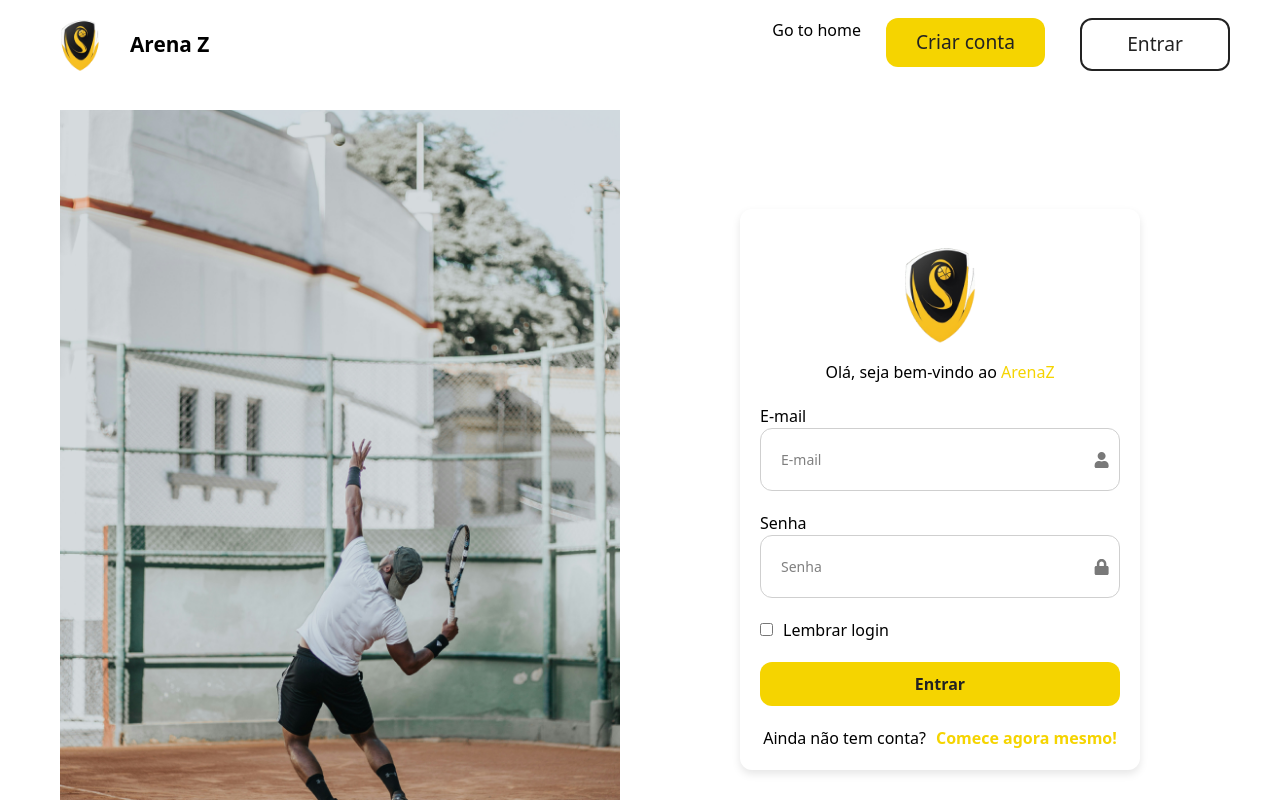
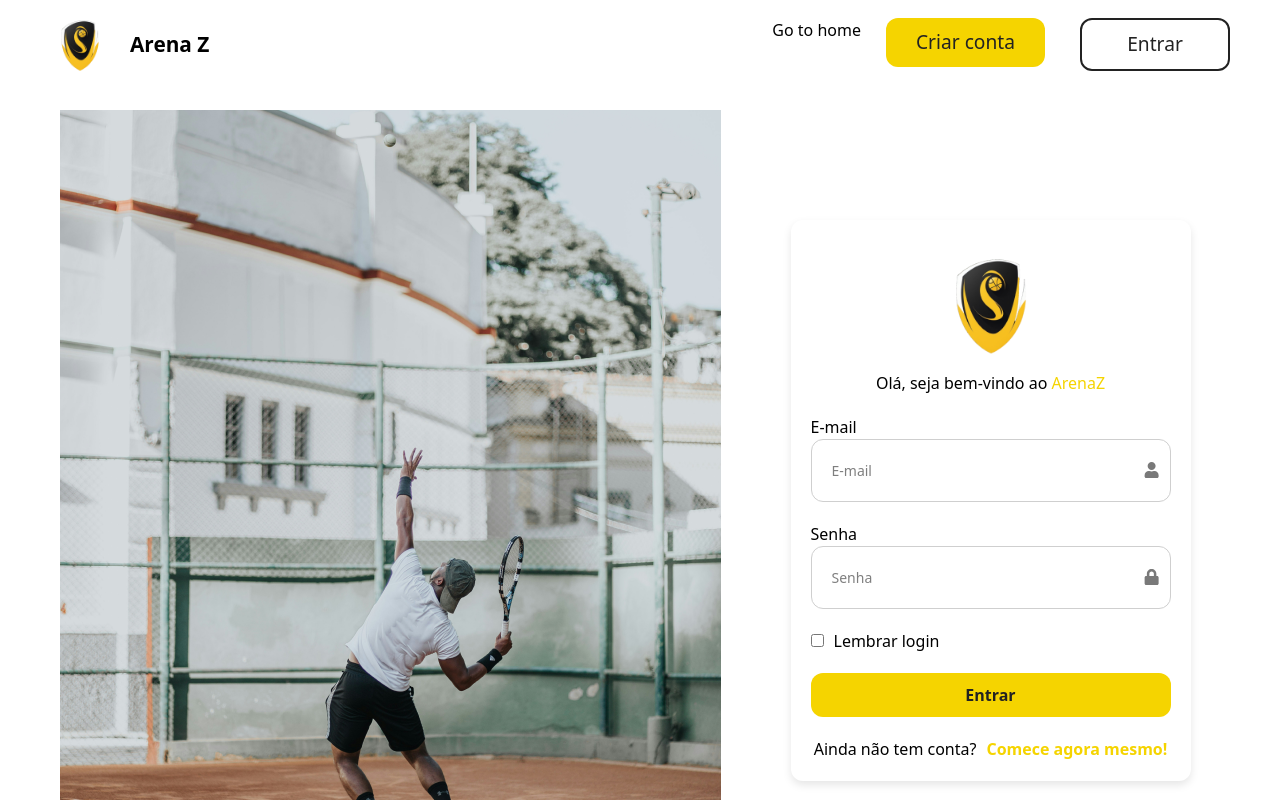
Before and after one commit to silva-luiz/arenaz-v2, a Next.js app in the folder arena_z/: page /login in a window 1280 px wide. Shown: the top 800 px of the page. Built offline with nearby package versions, Linux system fonts and the light colour scheme.

Commit message:
WIP: fix images

```diff
--- a/arena_z/src/app/globals.scss
+++ b/arena_z/src/app/globals.scss
@@ -1,5 +1,5 @@
 @import 'tailwindcss';
-@import url('https://fonts.googleapis.com/css2?family=Roboto:wght@400;700&display=swap');
+// @import url('https://fonts.googleapis.com/css2?family=Roboto:wght@400;700&display=swap');
 
 /* Colors */
 
--- a/arena_z/src/app/layout.tsx
+++ b/arena_z/src/app/layout.tsx
@@ -3,6 +3,14 @@ import './globals.scss';
 import SiteFaq from 'components/Landing/SiteFaq';
 import SiteFooter from 'components/SiteFooter';
 import Head from 'next/head';
+import { Roboto } from 'next/font/google';
+
+const roboto = Roboto({
+  weight: ['400', '700'],
+  style: ['normal', 'italic'],
+  subsets: ['latin'],
+  display: 'swap',
+});
 
 export const metadata = {
   title: 'Create Next App',
@@ -11,7 +19,7 @@ export const metadata = {
 
 export default function RootLayout({ children }) {
   return (
-    <html lang="en">
+    <html lang="en" className={roboto.className}>
       <Head>
         <link
           rel="apple-touch-icon"
--- a/arena_z/src/app/page.tsx
+++ b/arena_z/src/app/page.tsx
@@ -1,7 +1,7 @@
 'use client';
 import NavbarSite from 'components/NavbarSite';
-import cta1 from '../../public/images/cta-1.png';
-import cta2 from '../../public/images/cta-2.png';
+import cta1 from 'assets/cta-1.png';
+import cta2 from 'assets/cta-2.png';
 
 import CallToActionBanner from 'components/Landing/CallToActionBanner';
 import SiteDescription from 'components/Landing/SiteDescription';
--- a/arena_z/src/components/Landing/CallToActionBanner.module.scss
+++ b/arena_z/src/components/Landing/CallToActionBanner.module.scss
@@ -10,7 +10,6 @@
   background-position: center;
   background-size: cover;
   background-repeat: no-repeat;
-}
 
   .ctaContainer {
     padding: 40px 20px;
@@ -29,7 +28,6 @@
     font-size: 1.5rem;
     margin-bottom: 20px;
   }
-
 
   @media (max-width: 768px) {
     .ctaBanner {
@@ -62,3 +60,4 @@
       font-size: 1rem;
     }
   }
+}
--- a/arena_z/src/components/Landing/CallToActionBanner.tsx
+++ b/arena_z/src/components/Landing/CallToActionBanner.tsx
@@ -12,7 +12,7 @@ const CallToActionBanner = ({
   return (
     <div
       className={styles.ctaBanner}
-      style={{ backgroundImage: `url(${backgroundImage})` }}
+      style={{ backgroundImage: `url(${backgroundImage.src})` }}
     >
       <div className={styles.ctaContainer}>
         <h3 className={styles.ctaMessage}>{message}</h3>
--- a/arena_z/src/components/Login/LoginPage.module.scss
+++ b/arena_z/src/components/Login/LoginPage.module.scss
@@ -1,7 +1,6 @@
 .mainContainer {
   display: flex;
   flex-direction: column;
-  height: 100vh;
 }
 
 .loginMainContainer {
@@ -17,15 +16,15 @@
   flex: 2;
 }
 
-.loginWallpaper {
-  flex: 1;
-  background-image: url('../../../public/images/login-wallpaper.png');
-  background-size: cover;
-  background-position: center;
-  background-repeat: no-repeat;
-  height: 100%;
-  min-height: 400px;
-}
+// .loginWallpaper {
+//   flex: 1;
+//   background-image: url('../../../public/images/login-wallpaper.png');
+//   background-size: cover;
+//   background-position: center;
+//   background-repeat: no-repeat;
+//   height: 100%;
+//   min-height: 400px;
+// }
 
 .formContainer {
   flex: 1;
--- a/arena_z/src/components/Login/LoginPage.tsx
+++ b/arena_z/src/components/Login/LoginPage.tsx
@@ -2,16 +2,16 @@ import Button from '../Button';
 import { FaUser, FaLock } from 'react-icons/fa';
 // import Cookies from 'js-cookie';
 import { useState } from 'react';
-import URLS from '../../utils/apiRoutes';
 
-const loginUrl = URLS.LOGIN;
-
-import arenaZLogo from '../../../public/images/arenaz-logo.png';
+import arenaZLogo from '/public/images/arenaz-logo.png';
 import styles from './LoginPage.module.scss';
 import { useRouter } from 'next/navigation';
 import Link from 'next/link';
 import Image from 'next/image';
 import { authService } from 'lib/api';
+import URLS from 'utils/apiRoutes';
+
+const loginUrl = URLS.LOGIN;
 
 const LoginPage = () => {
   const { login } = authService;
@@ -39,7 +39,12 @@ const LoginPage = () => {
   return (
     <div className={styles.mainContainer}>
       <div className={styles.loginMainContainer}>
-        <div className={styles.loginWallpaper}></div>
+        <Image
+          src="/images/login-wallpaper.png"
+          width={661}
+          height={781}
+          alt="login image"
+        />
         <div className={styles.formContainer}>
           <form className={styles.loginForm} onSubmit={handleSubmit}>
             <Image src={arenaZLogo} alt="Logo" className={styles.arenaZLogo} />
```
Also changed, not shown: arena_z/src/components/Profile/ProfilePage.module.scss (+7 -3 lines), arena_z/src/assets/cta-2.png (renamed from arena_z/public/images/cta-2.png), 1 other file (tests, documents, lock files or other folders). Lines whose indentation alone changed are shown as unchanged.
